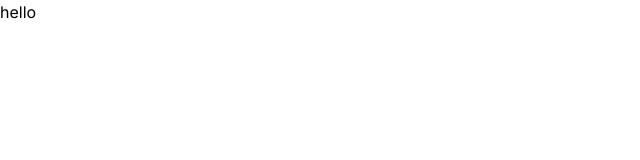
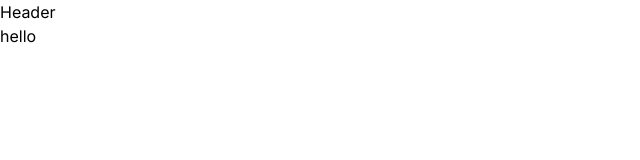
Before and after one commit to AndersonNascimentoAFSN/devstore, a Next.js app: page / in a window 1280 px wide. Shown: the top 160 px of the page, without its empty margins (0-640 px from the left). Built offline with nearby package versions, Linux system fonts and the light colour scheme.

Commit message:
chore: add loading file

```diff
--- /dev/null
+++ b/src/app/(store)/(home)/loading.tsx
@@ -0,0 +1,7 @@
+export default function HomeLoading() {
+  return (
+    <>
+      <p>Carregando...</p>
+    </>
+  )
+}
--- /dev/null
+++ b/src/app/(store)/layout.tsx
@@ -0,0 +1,21 @@
+import type { Metadata } from 'next'
+
+import { Header } from '@/components'
+
+export const metadata: Metadata = {
+  title: 'devstore',
+  description: 'Generated by create next app',
+}
+
+export default function StoreLayout({
+  children,
+}: {
+  children: React.ReactNode
+}) {
+  return (
+    <div>
+      <Header />
+      {children}
+    </div>
+  )
+}
--- /dev/null
+++ b/src/app/(store)/search/loading.tsx
@@ -0,0 +1,7 @@
+export default function SearchLoading() {
+  return (
+    <>
+      <p>Carregando busca...</p>
+    </>
+  )
+}
--- /dev/null
+++ b/src/app/(store)/search/search.tsx
@@ -0,0 +1,7 @@
+export default function Search() {
+  return (
+    <main>
+      <h1>hello</h1>
+    </main>
+  )
+}
--- /dev/null
+++ b/src/components/header.tsx
@@ -0,0 +1,9 @@
+import { FC } from 'react'
+
+export const Header: FC = () => {
+  return (
+    <header>
+      <h1>Header</h1>
+    </header>
+  )
+}
--- /dev/null
+++ b/src/components/index.ts
@@ -0,0 +1 @@
+export * from './header'
```
Also changed, not shown: src/app/(store)/(home)/page.tsx (renamed from src/app/page.tsx).
